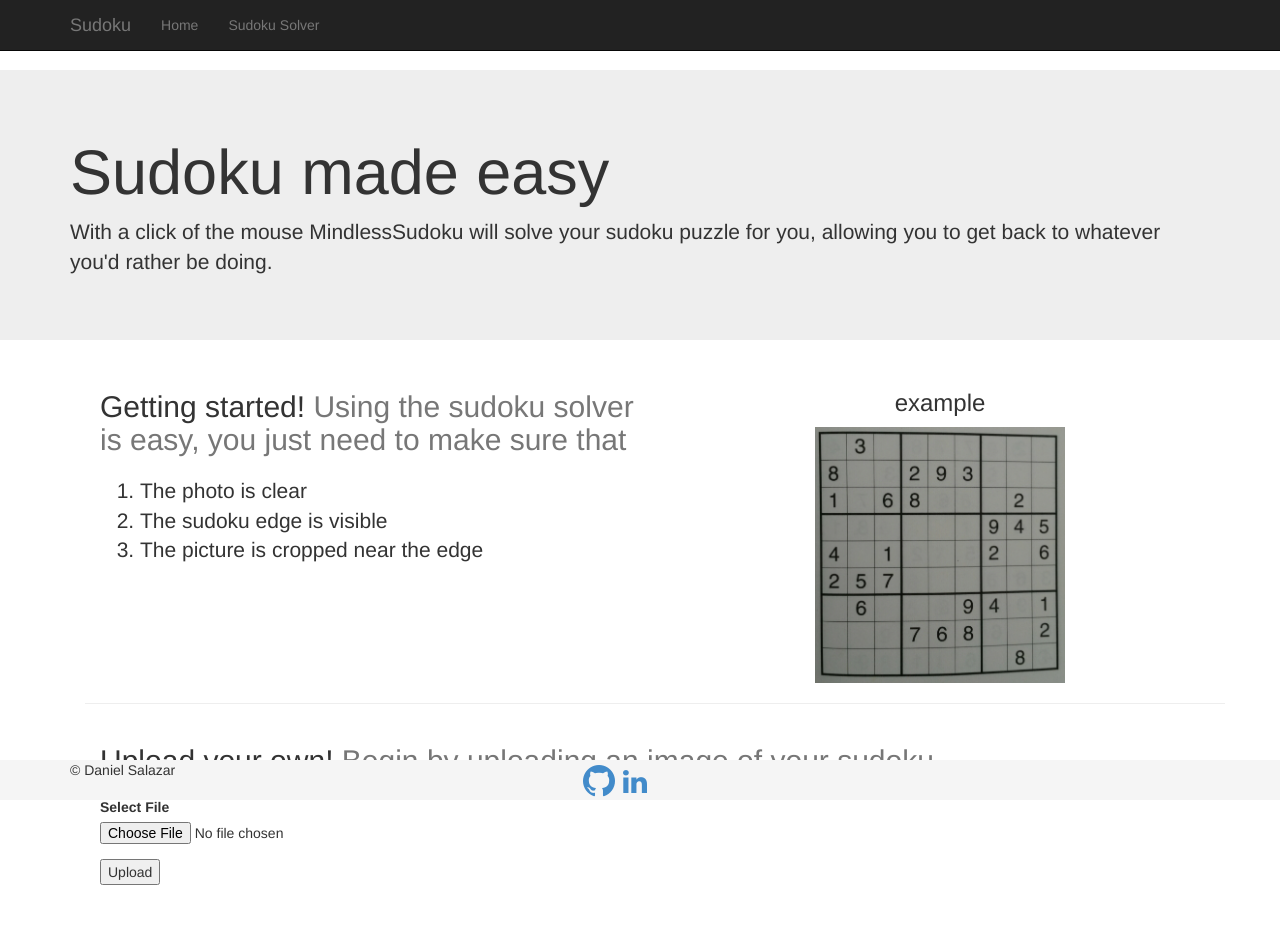
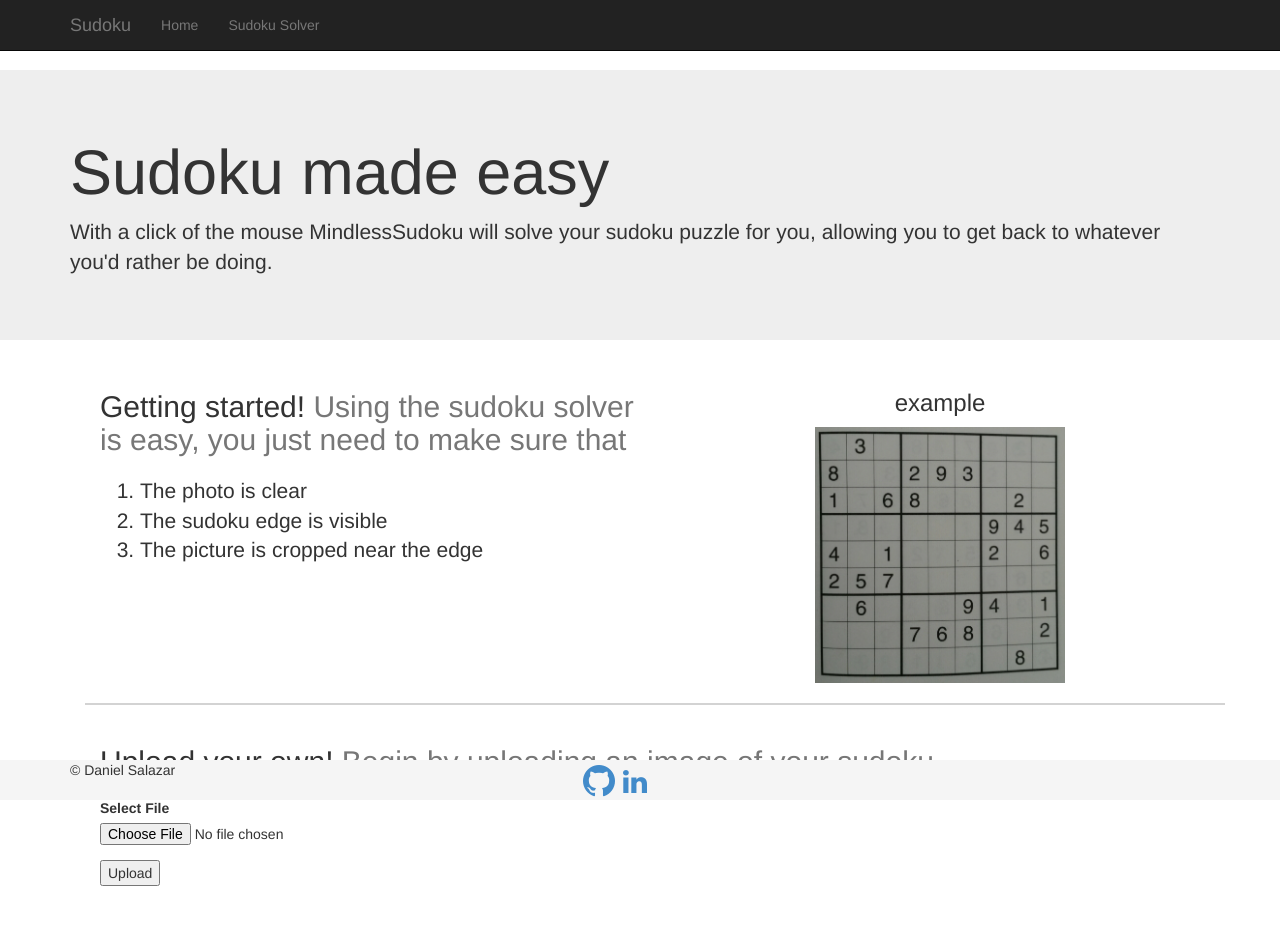
Before and after one commit to dhsalazar/Sudoku-Flask-App, a Flask app: page / in a window 1280 px wide. Before the commit the page ends 885 px from the top, so only its background shows below. Run offline with Flask 2, Linux system fonts and the light colour scheme; some libraries are stand-ins or nearby versions.

Commit message:
added css changes

```diff
--- a/static/css/style.css
+++ b/static/css/style.css
@@ -33,6 +33,14 @@ body {
   /*padding: 10px;*/
 }
 
+/* START OF Change the Divider Bar */
+/* 2px=thickness, solid=style (dotted-dashed-solid-double-groove-ridge-inset-outset), red=color */
+.featurette-divider {
+border:         1px solid lightgrey;
+}
+/* END OF Change the Divider Bar */
+
+
 /* Genericon social icon styles
 ---------------------------------------------------- */
 .genericon-github:before,
```
